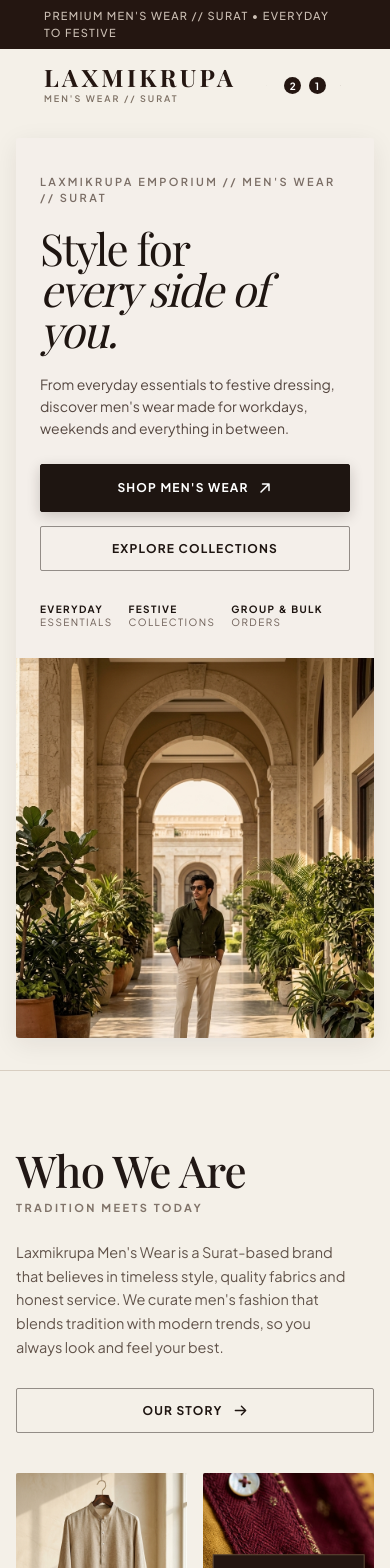
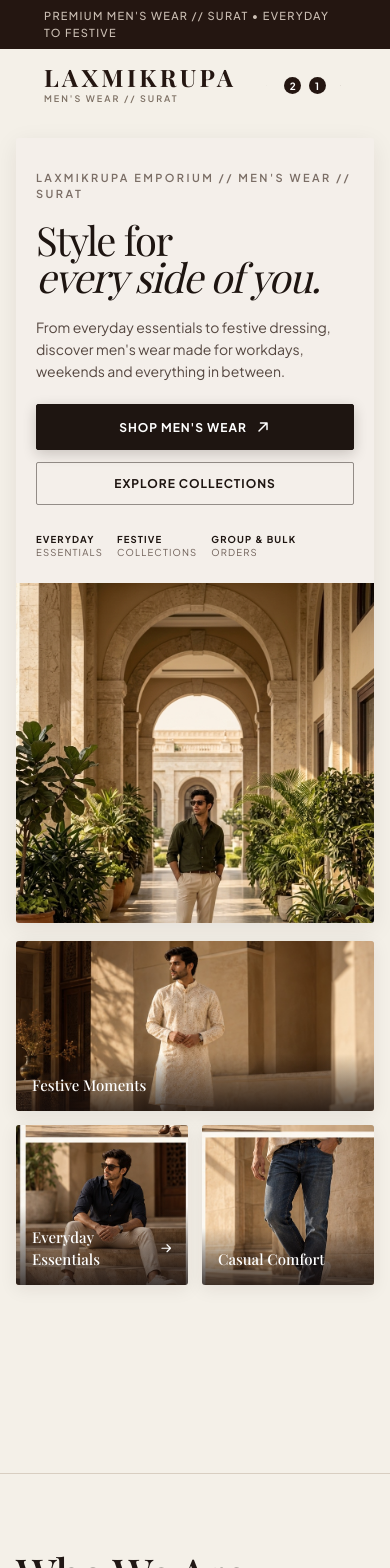
Before and after one commit to mahesh7805/laxmikrupa-mens-wear, a React (Vite) app: page /concept-2 in a window 390 px wide. Shown: the top 1568 px of the page. Built offline with nearby package versions, Linux system fonts and the light colour scheme; the HTML template or start-up script is replaced by a standard one; a web font is replaced by a local one.

Commit message:
feat(concept2): add 3 right-side collage images alongside stretched hero banner

```diff
--- a/src/concepts/Concept2/components/Hero/Hero.jsx
+++ b/src/concepts/Concept2/components/Hero/Hero.jsx
@@ -1,5 +1,5 @@
 import React from 'react';
-import { ArrowUpRight } from '@phosphor-icons/react';
+import { ArrowUpRight, ArrowRight } from '@phosphor-icons/react';
 import { getAssetPath } from '../../../../utils/assetPath';
 import './hero.css';
 
@@ -19,8 +19,8 @@
 
   return (
     <section id="hero" className="c2-hero-section">
-      <div className="concept2-container">
-        {/* Full-width Panoramic Hero Banner matching reference */}
+      <div className="concept2-container c2-hero-container">
+        {/* Left: Stretched Panoramic Hero Banner */}
         <div className="c2-hero-banner">
           {/* Main Tall Standing Model Photo stretched across right & center */}
           <img
@@ -85,6 +85,55 @@
             </div>
           </div>
         </div>
+
+        {/* Right: 3-Image Stack matching reference */}
+        <div className="c2-hero-right-stack">
+          {/* Top Card: Festive Moments */}
+          <div
+            className="c2-hero-card c2-hero-card-top"
+            onClick={() => handleScrollTo('festive-edit')}
+          >
+            <img
+              src={getAssetPath('/assets/concept-2/hero-festive.jpg')}
+              alt="Festive Moments - Handcrafted Kurta"
+            />
+            <div className="c2-hero-card-overlay">
+              <span>Festive Moments</span>
+            </div>
+          </div>
+
+          {/* Bottom Split Row (Everyday Essentials + Casual Comfort) */}
+          <div className="c2-hero-bottom-split">
+            {/* Left Split Card: Everyday Essentials */}
+            <div
+              className="c2-hero-card c2-hero-card-split"
+              onClick={() => handleScrollTo('new-arrivals')}
+            >
+              <img
+                src={getAssetPath('/assets/concept-2/hero-everyday.jpg')}
+                alt="Everyday Essentials"
+              />
+              <div className="c2-hero-card-overlay">
+                <span>Everyday Essentials</span>
+                <ArrowRight size={13} weight="bold" />
+              </div>
+            </div>
+
+            {/* Right Split Card: Casual Comfort */}
+            <div
+              className="c2-hero-card c2-hero-card-split"
+              onClick={() => handleScrollTo('categories')}
+            >
+              <img
+                src={getAssetPath('/assets/concept-2/hero-casual.jpg')}
+                alt="Casual Comfort Denim and Trousers"
+              />
+              <div className="c2-hero-card-overlay">
+                <span>Casual Comfort</span>
+              </div>
+            </div>
+          </div>
+        </div>
       </div>
     </section>
   );
--- a/src/concepts/Concept2/components/Hero/hero.css
+++ b/src/concepts/Concept2/components/Hero/hero.css
@@ -1,5 +1,5 @@
 /* ==========================================================================
-   CONCEPT 2: HERO STYLES (Panoramic Editorial Reference Recreation)
+   CONCEPT 2: HERO STYLES (Panoramic Banner + 3-Image Collage Reference)
    ========================================================================== */
 
 .c2-hero-section {
@@ -10,14 +10,22 @@
   border-bottom: 1px solid var(--c2-border-beige);
 }
 
-/* Panoramic Hero Card Container */
+/* Two-column hero container: Left Panoramic Banner + Right 3-Image Stack */
+.c2-hero-container {
+  display: grid;
+  grid-template-columns: minmax(0, 1.85fr) minmax(360px, 1fr);
+  gap: 16px;
+  align-items: stretch;
+}
+
+/* Panoramic Hero Card Container (Left) */
 .c2-hero-banner {
   position: relative;
-  min-height: 560px;
+  min-height: 540px;
   border-radius: 3px;
   overflow: hidden;
   background-color: #F4EFEA;
-  box-shadow: 0 6px 26px rgba(33, 24, 21, 0.08);
+  box-shadow: 0 6px 24px rgba(33, 24, 21, 0.08);
   display: flex;
   align-items: center;
 }
@@ -48,11 +56,11 @@
   background: linear-gradient(
     90deg,
     #F4EFEA 0%,
-    #F4EFEA 30%,
-    rgba(244, 239, 234, 0.96) 44%,
-    rgba(244, 239, 234, 0.72) 58%,
-    rgba(244, 239, 234, 0.22) 74%,
-    transparent 90%
+    #F4EFEA 32%,
+    rgba(244, 239, 234, 0.96) 46%,
+    rgba(244, 239, 234, 0.68) 60%,
+    rgba(244, 239, 234, 0.18) 76%,
+    transparent 92%
   );
   pointer-events: none;
 }
@@ -61,8 +69,8 @@
 .c2-hero-banner-content {
   position: relative;
   z-index: 3;
-  padding: 56px 52px;
-  max-width: 580px;
+  padding: 48px 44px;
+  max-width: 530px;
   display: flex;
   flex-direction: column;
 }
@@ -74,17 +82,17 @@
   letter-spacing: 0.22em;
   color: #7A6D65;
   text-transform: uppercase;
-  margin-bottom: 20px;
+  margin-bottom: 18px;
 }
 
 .c2-hero-title {
   font-family: var(--c2-font-serif);
-  font-size: clamp(54px, 5.2vw, 76px);
+  font-size: clamp(48px, 4.4vw, 68px);
   font-weight: 400;
   line-height: 0.94;
   color: #1E1511;
   letter-spacing: -0.035em;
-  margin: 0 0 22px 0;
+  margin: 0 0 20px 0;
 }
 
 .c2-hero-title em {
@@ -97,19 +105,19 @@
 
 .c2-hero-description {
   font-family: var(--c2-font-sans);
-  font-size: 15.5px;
-  line-height: 1.6;
+  font-size: 15px;
+  line-height: 1.58;
   color: #554740;
-  margin: 0 0 32px 0;
-  max-width: 440px;
+  margin: 0 0 28px 0;
+  max-width: 410px;
 }
 
 /* Action Buttons Matching Reference */
 .c2-hero-ctas {
   display: flex;
   align-items: center;
-  gap: 14px;
-  margin-bottom: 38px;
+  gap: 12px;
+  margin-bottom: 32px;
   flex-wrap: wrap;
 }
 
@@ -119,9 +127,9 @@
   font-family: var(--c2-font-sans);
   font-size: 12px;
   font-weight: 700;
-  letter-spacing: 0.1em;
+  letter-spacing: 0.08em;
   text-transform: uppercase;
-  padding: 15px 28px;
+  padding: 14px 24px;
   border-radius: 2px;
   border: 1px solid #1E1511;
   display: inline-flex;
@@ -145,9 +153,9 @@
   font-family: var(--c2-font-sans);
   font-size: 12px;
   font-weight: 700;
-  letter-spacing: 0.1em;
+  letter-spacing: 0.08em;
   text-transform: uppercase;
-  padding: 14px 26px;
+  padding: 13px 22px;
   border-radius: 2px;
   border: 1px solid rgba(30, 21, 17, 0.45);
   display: inline-flex;
@@ -166,16 +174,16 @@
 .c2-hero-features-row {
   display: flex;
   align-items: center;
-  gap: 22px;
-  padding-top: 6px;
+  gap: 18px;
+  padding-top: 4px;
 }
 
 .c2-hero-feature-item {
   display: flex;
   flex-direction: column;
   font-family: var(--c2-font-sans);
-  font-size: 10px;
-  letter-spacing: 0.14em;
+  font-size: 9.5px;
+  letter-spacing: 0.12em;
   line-height: 1.35;
   color: #6D5E56;
   text-transform: uppercase;
@@ -188,29 +196,115 @@
 
 .c2-hero-feature-divider {
   width: 1px;
-  height: 24px;
+  height: 22px;
   background-color: rgba(30, 21, 17, 0.2);
+}
+
+/* ==========================================================================
+   Right 3-Image Stack
+   ========================================================================== */
+.c2-hero-right-stack {
+  display: flex;
+  flex-direction: column;
+  gap: 14px;
+  height: 540px;
+}
+
+.c2-hero-card {
+  position: relative;
+  overflow: hidden;
+  border-radius: 3px;
+  background-color: var(--c2-bg-stone);
+  cursor: pointer;
+  box-shadow: 0 4px 18px rgba(33, 24, 21, 0.08);
+}
+
+.c2-hero-card img {
+  width: 100%;
+  height: 100%;
+  object-fit: cover;
+  object-position: center;
+  display: block;
+  transition: transform 0.6s cubic-bezier(0.16, 1, 0.3, 1);
+}
+
+.c2-hero-card:hover img {
+  transform: scale(1.04);
+}
+
+.c2-hero-card-top {
+  height: 260px;
+}
+
+.c2-hero-bottom-split {
+  display: grid;
+  grid-template-columns: 1fr 1fr;
+  gap: 14px;
+  height: 266px;
+}
+
+.c2-hero-card-split {
+  height: 100%;
+}
+
+/* Overlays on Right Stack Cards */
+.c2-hero-card-overlay {
+  position: absolute;
+  bottom: 0;
+  left: 0;
+  right: 0;
+  padding: 20px 16px 14px 16px;
+  background: linear-gradient(to top, rgba(20, 12, 10, 0.78) 0%, rgba(20, 12, 10, 0) 100%);
+  color: #FFFFFF;
+  display: flex;
+  align-items: center;
+  justify-content: space-between;
+  font-family: var(--c2-font-serif);
+  font-size: 15px;
+  font-weight: 500;
+  transition: padding-left 0.25s ease;
+}
+
+.c2-hero-card:hover .c2-hero-card-overlay {
+  padding-left: 20px;
 }
 
 /* ==========================================================================
    Responsive Breakpoints
    ========================================================================== */
 @media (max-width: 1200px) {
-  .c2-hero-banner {
-    min-height: 520px;
+  .c2-hero-container {
+    grid-template-columns: minmax(0, 1.6fr) minmax(320px, 1fr);
+    gap: 14px;
+  }
+  .c2-hero-banner,
+  .c2-hero-right-stack {
+    height: 500px;
+    min-height: 500px;
+  }
+  .c2-hero-card-top {
+    height: 240px;
+  }
+  .c2-hero-bottom-split {
+    height: 246px;
   }
   .c2-hero-banner-content {
-    padding: 48px 40px;
-    max-width: 520px;
+    padding: 38px 32px;
+    max-width: 480px;
   }
   .c2-hero-title {
-    font-size: 58px;
+    font-size: 52px;
   }
 }
 
 @media (max-width: 960px) {
+  .c2-hero-container {
+    grid-template-columns: 1fr;
+    gap: 18px;
+  }
   .c2-hero-banner {
-    min-height: 500px;
+    min-height: 480px;
+    height: auto;
   }
   .c2-hero-banner-img {
     object-position: 88% center;
@@ -226,14 +320,20 @@
     );
   }
   .c2-hero-title {
-    font-size: 50px;
+    font-size: 46px;
   }
-  .c2-hero-description {
-    font-size: 14.5px;
+  .c2-hero-right-stack {
+    height: 380px;
+  }
+  .c2-hero-card-top {
+    height: 180px;
+  }
+  .c2-hero-bottom-split {
+    height: 186px;
   }
 }
 
-@media (max-width: 768px) {
+@media (max-width: 640px) {
   .c2-hero-section {
     padding: 16px 0 32px 0;
   }
@@ -244,7 +344,7 @@
   }
   .c2-hero-banner-img {
     position: relative;
-    height: 380px;
+    height: 340px;
     object-position: center 25%;
     order: 2;
   }
@@ -252,22 +352,22 @@
     display: none;
   }
   .c2-hero-banner-content {
-    padding: 36px 24px 28px 24px;
+    padding: 32px 20px 24px 20px;
     max-width: 100%;
     order: 1;
     background-color: #F4EFEA;
   }
   .c2-hero-title {
-    font-size: 44px;
+    font-size: 40px;
   }
   .c2-hero-description {
     font-size: 14px;
-    margin-bottom: 24px;
+    margin-bottom: 22px;
   }
   .c2-hero-ctas {
     flex-direction: column;
     align-items: stretch;
-    margin-bottom: 26px;
+    margin-bottom: 24px;
   }
   .c2-btn-dark,
   .c2-btn-outline {
@@ -275,9 +375,19 @@
   }
   .c2-hero-features-row {
     flex-wrap: wrap;
-    gap: 16px;
+    gap: 14px;
   }
   .c2-hero-feature-divider {
     display: none;
   }
+  .c2-hero-right-stack {
+    height: auto;
+    order: 3;
+  }
+  .c2-hero-card-top {
+    height: 170px;
+  }
+  .c2-hero-bottom-split {
+    height: 160px;
+  }
 }
```
